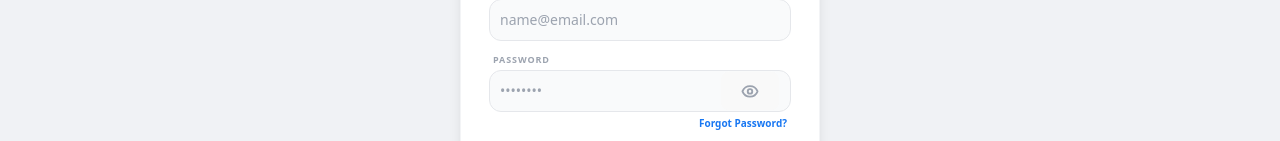
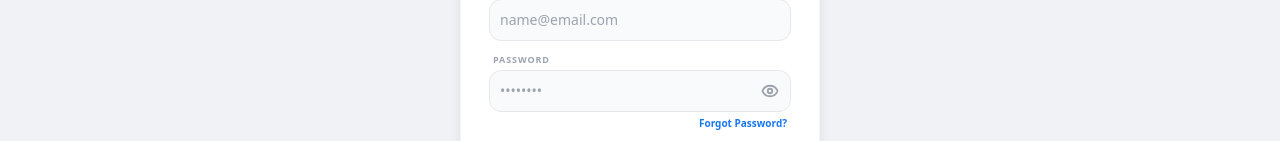
Before and after one commit to simon9-cell/Roomlink, a React (Vite) app: page /signin in a window 1280 px wide. Shown: the part 375-516 px from the top of the page. Built offline with nearby package versions, Linux system fonts and the light colour scheme; no server answers.

Commit message:
eye updated

```diff
--- a/src/pages/SignIn.jsx
+++ b/src/pages/SignIn.jsx
@@ -108,8 +108,8 @@ const SignIn = () => {
                   required
                 />
 
-                <button
-                  type="button"
+                <span
+
                   onClick={() => setShowPassword(!showPassword)}
                   className="absolute right-3 top-1/2 -translate-y-1/2 text-gray-400 hover:text-[#1877F2] transition-colors"
                 >
@@ -118,7 +118,7 @@ const SignIn = () => {
                   ) : (
                     <Eye size={18} strokeWidth={2.5} />
                   )}
-                </button>
+                </span>
               </div>
 
               <div className="flex justify-end mt-1 px-1">
```
